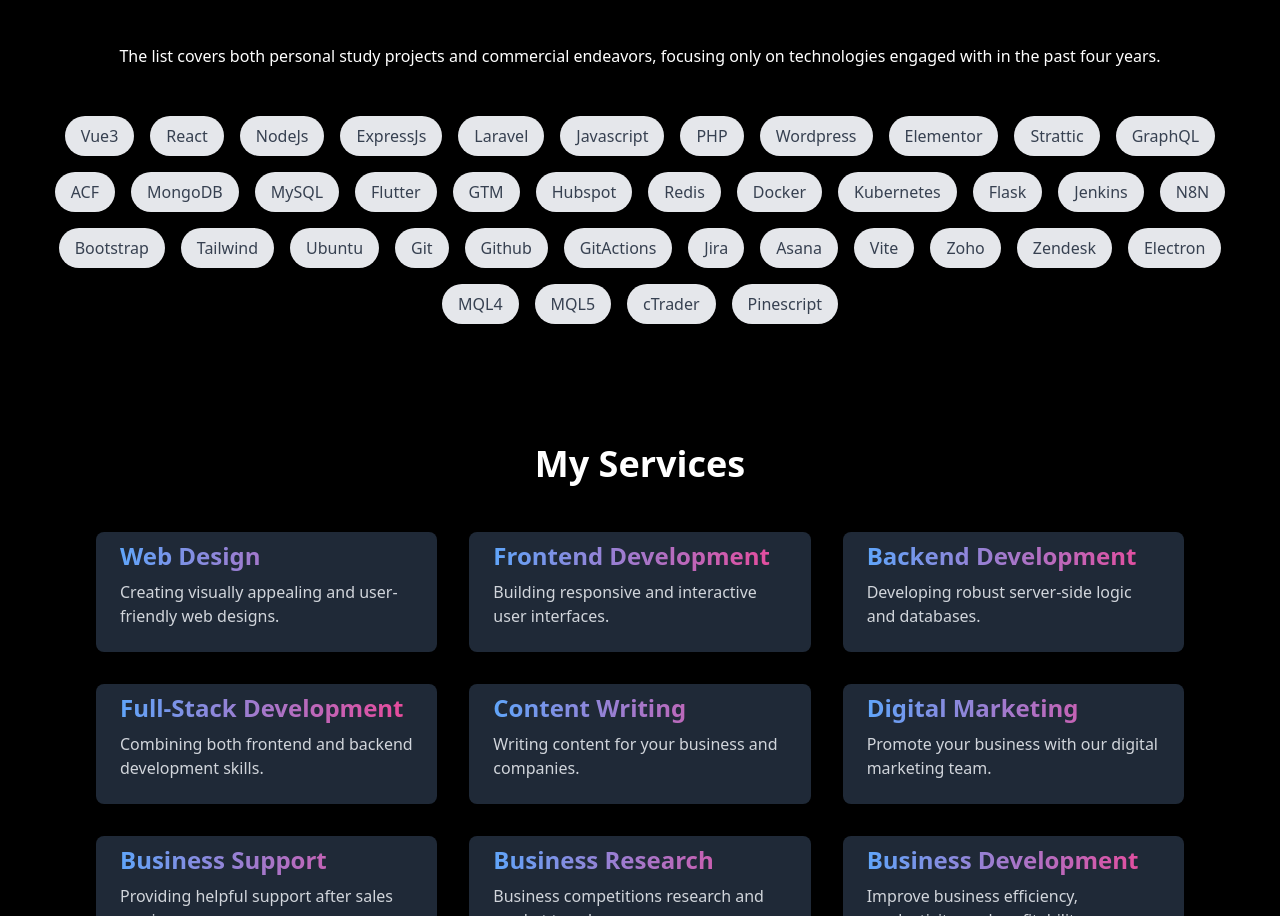
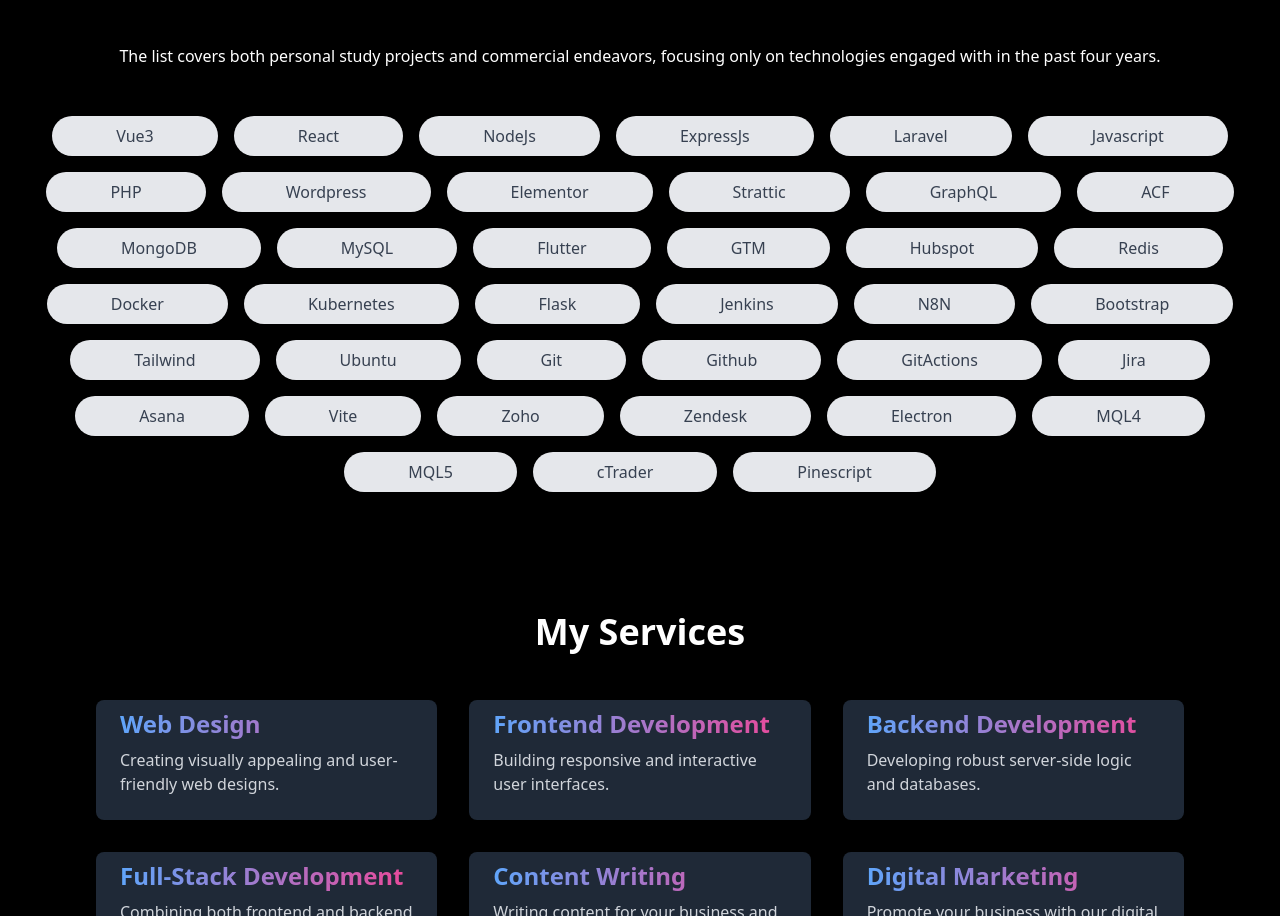
Before and after one commit to cryptorichyrich/aboutme, a React (Vite) app: page / in a window 1280 px wide. Shown: the part 1475-2391 px from the top of the page. Built offline with nearby package versions, Linux system fonts and the light colour scheme.

Commit message:
Update Skills.jsx

```diff
--- a/src/components/Skills.jsx
+++ b/src/components/Skills.jsx
@@ -47,7 +47,7 @@
 // eslint-disable-next-line react/prop-types
 function Skill(props) {
   return (
-    <button key={props.key}className="px-4 py-2 bg-gray-200 rounded-full text-gray-700 font-medium hover:bg-gray-300 transition duration-200">
+    <button key={props.key}className="x-auto px-8 md:px-16 px-4 py-2 bg-gray-200 rounded-full text-gray-700 font-medium hover:bg-gray-300 transition duration-200">
       {props.skillName}
     </button>
   );
```
